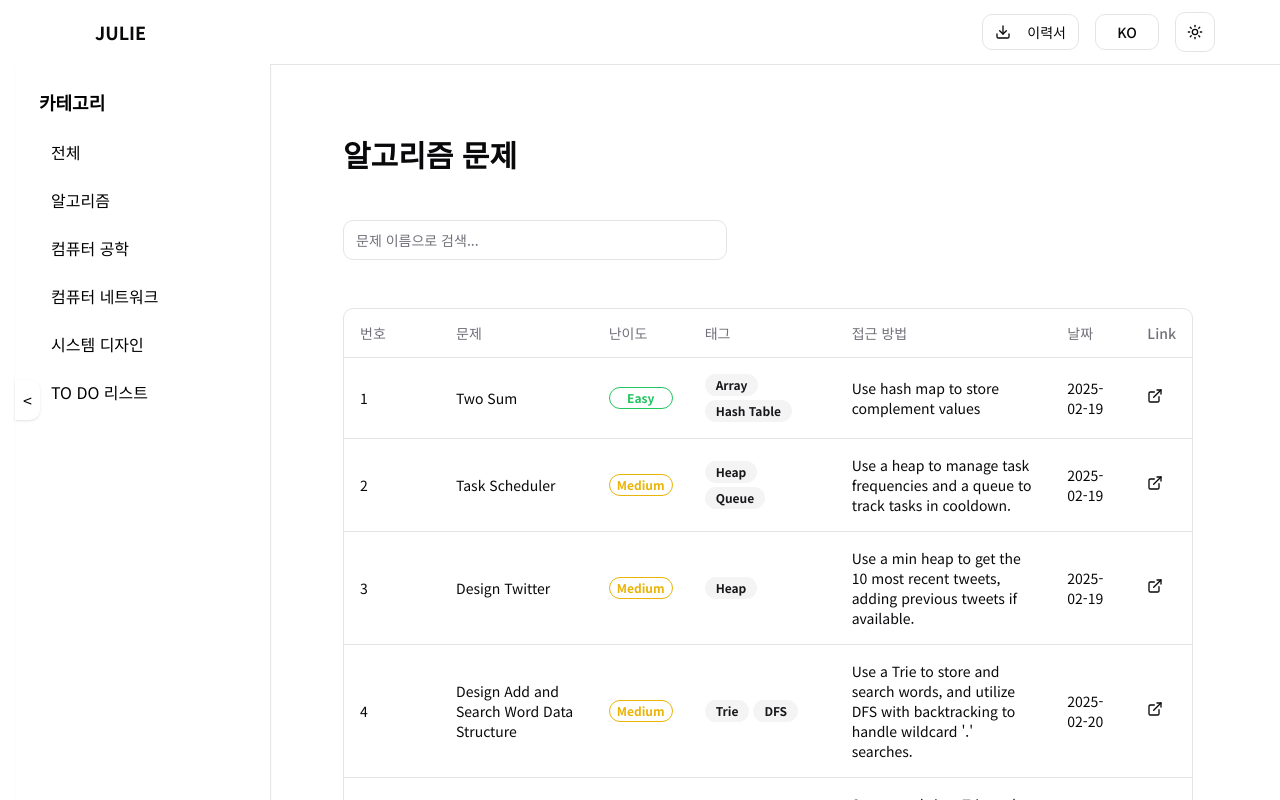
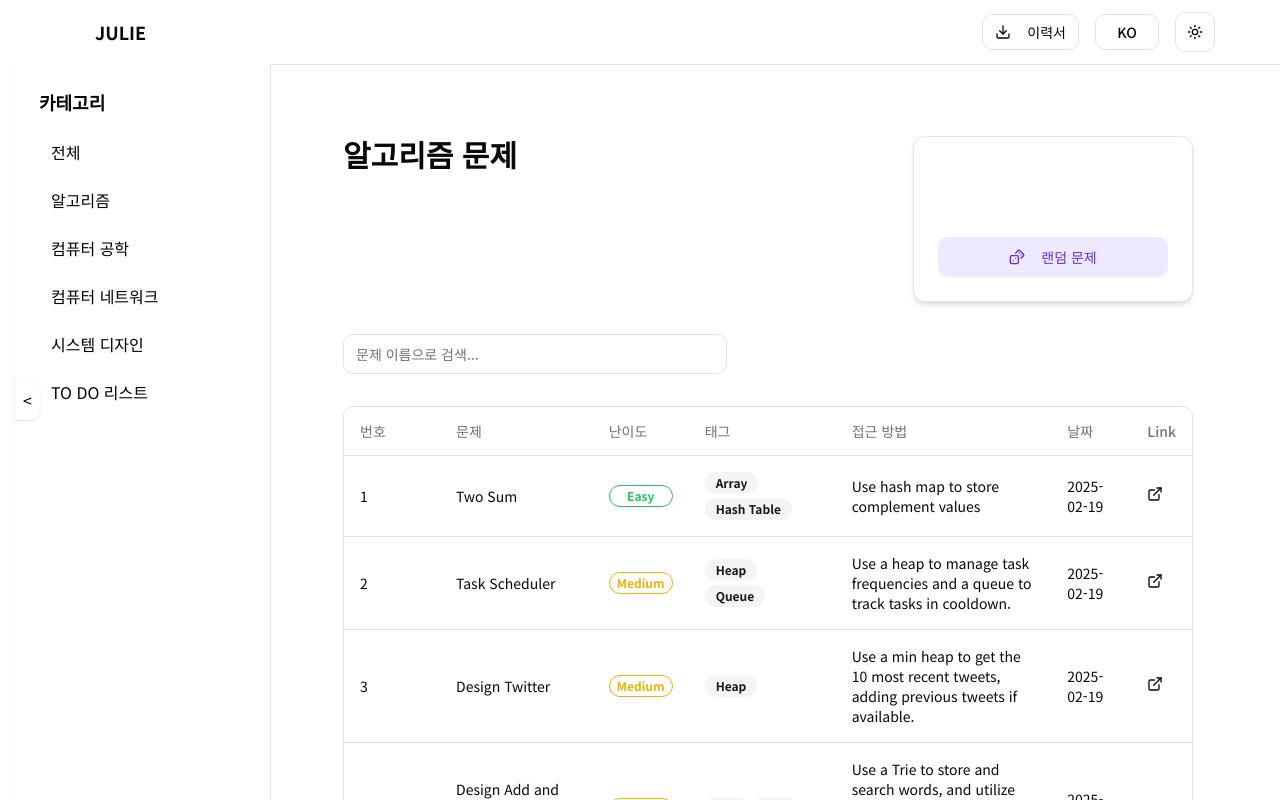
Before and after one commit to julielee9067/julie, a Next.js app: page /blog/algorithms in a window 1280 px wide. Shown: the top 800 px of the page. Built offline with nearby package versions, Linux system fonts and the light colour scheme.

Commit message:
Add problems roulette (#31)
Co-authored-by: Julie Lee <elee661@gatech.edu>

```diff
--- a/app/blog/algorithms/page.tsx
+++ b/app/blog/algorithms/page.tsx
@@ -1,20 +1,26 @@
-// blog/algorithms/page.tsx
 "use client"
 
-import { ProblemsTable } from "@/components/blog/algorithms/ProblemsTable"
 import { useLanguage } from "@/components/LanguageProvider"
-import {leetcodeProblems} from "@/lib/blogPosts";
+import { leetcodeProblems } from "@/lib/blogPosts"
+import { useState } from "react"
+import type { LeetCodeProblem } from "@/lib/types"
+import {ProblemRoulette} from "@/components/blog/algorithms/ProblemRoulette";
+import {ProblemsTable} from "@/components/blog/algorithms/ProblemsTable";
 
 export default function AlgorithmsPage() {
     const { language } = useLanguage()
+    const [selectedProblem, setSelectedProblem] = useState<LeetCodeProblem | null>(null)
 
     return (
-      <div className="min-h-screen flex">
-        <main className="flex-1 p-4 md:p-8 lg:p-12">
-          <div className="max-w-4xl mx-auto space-y-8">
-            <h1 className="text-3xl font-bold">
-              {language === "ko" ? "알고리즘 문제" : "Algorithm Problems"}
-            </h1>
+        <div className="min-h-screen bg-white dark:bg-gray-950">
+            <main className="p-4 md:p-8 lg:p-12">
+                <div className="max-w-6xl mx-auto space-y-4">
+                    {" "}
+                    <div className="flex flex-col sm:flex-row justify-between items-start gap-4 mb-2">
+                        {" "}
+                        <h1 className="text-3xl font-bold">{language === "ko" ? "알고리즘 문제" : "Algorithm Problems"}</h1>
+                        <ProblemRoulette problems={leetcodeProblems} language={language} onProblemSelect={setSelectedProblem} />
+                    </div>
                     <ProblemsTable data={leetcodeProblems} />
                 </div>
             </main>
--- /dev/null
+++ b/components/blog/algorithms/ProblemRoulette.tsx
@@ -0,0 +1,81 @@
+"use client"
+
+import { useState } from "react"
+import { Button } from "@/components/ui/button"
+import { Card } from "@/components/ui/card"
+import { Dices } from "lucide-react"
+import { motion, AnimatePresence } from "framer-motion"
+import type { LeetCodeProblem } from "@/lib/types"
+import Link from "next/link"
+
+export function ProblemRoulette({
+                                    problems,
+                                    language,
+                                    onProblemSelect,
+                                }: {
+    problems: LeetCodeProblem[]
+    language: string
+    onProblemSelect: (problem: LeetCodeProblem) => void
+}) {
+    const [isSpinning, setIsSpinning] = useState(false)
+    const [selectedProblem, setSelectedProblem] = useState<LeetCodeProblem | null>(null)
+
+    const spinRoulette = () => {
+        setIsSpinning(true)
+
+        let spins = 0
+        const maxSpins = 45
+        const interval = setInterval(
+            () => {
+                const randomProblem = problems[Math.floor(Math.random() * problems.length)]
+                setSelectedProblem(randomProblem)
+                spins++
+
+                if (spins >= maxSpins) {
+                    clearInterval(interval)
+                    setIsSpinning(false)
+                    onProblemSelect(randomProblem)
+                }
+            },
+            Math.min(30 + Math.floor(spins / 2), 100),
+        )
+    }
+
+    return (
+        <Card className="w-[280px] p-6 bg-white dark:bg-gray-950 shadow-md">
+            <div className="space-y-3">
+                <div className="h-[64px]">
+                    {" "}
+                    <AnimatePresence mode="wait">
+                        {selectedProblem && (
+                            <motion.div
+                                key={selectedProblem.number}
+                                initial={{ opacity: 0, y: 10 }}
+                                animate={{ opacity: 1, y: 0 }}
+                                exit={{ opacity: 0, y: -10 }}
+                                transition={{ duration: 0.15 }} // 트랜지션 시간 단축
+                            >
+                                <Link href={selectedProblem.url} target="_blank" className="block hover:opacity-80 transition-opacity">
+                                    <p className="font-medium line-clamp-2 leading-tight mb-1">
+                                        #{selectedProblem.number}. {selectedProblem.name}
+                                    </p>
+                                    <p className="text-sm text-muted-foreground">{selectedProblem.difficulty}</p>
+                                </Link>
+                            </motion.div>
+                        )}
+                    </AnimatePresence>
+                </div>
+
+                <Button
+                    onClick={spinRoulette}
+                    disabled={isSpinning}
+                    variant="secondary"
+                    className="w-full bg-violet-100 hover:bg-violet-200 text-violet-700"
+                >
+                    <Dices className="mr-2 h-4 w-4" />
+                    {language === "ko" ? "랜덤 문제" : "Random Problem"}
+                </Button>
+            </div>
+        </Card>
+    )
+}
--- a/package.json
+++ b/package.json
@@ -48,6 +48,7 @@
     "cmdk": "1.0.4",
     "date-fns": "latest",
     "embla-carousel-react": "8.5.1",
+    "framer-motion": "^12.4.7",
     "gray-matter": "^4.0.3",
     "input-otp": "1.4.1",
     "lucide-react": "^0.454.0",
```
Also changed, not shown: 1 other file (tests, documents, lock files or other folders). Lines whose indentation alone changed are shown as unchanged.
